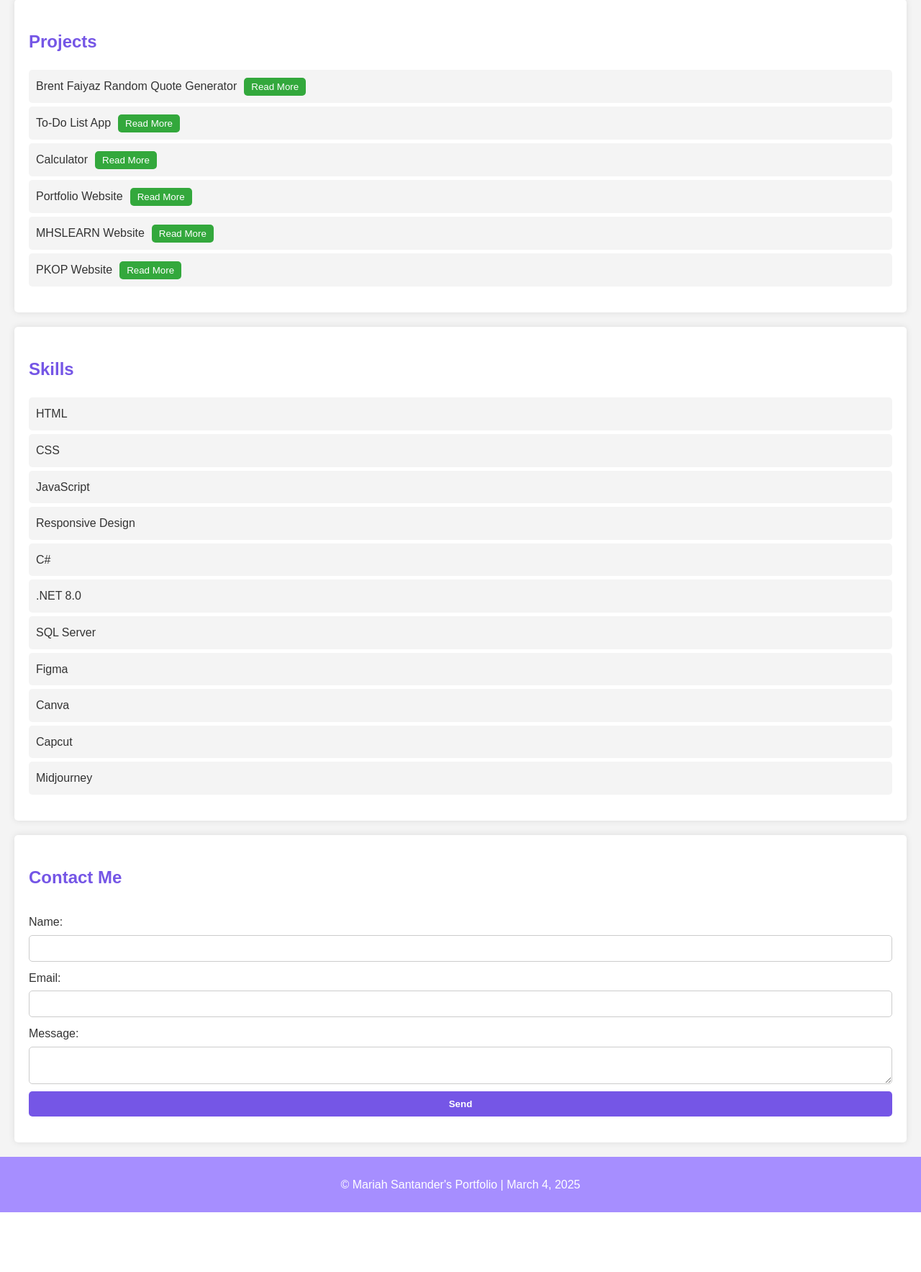
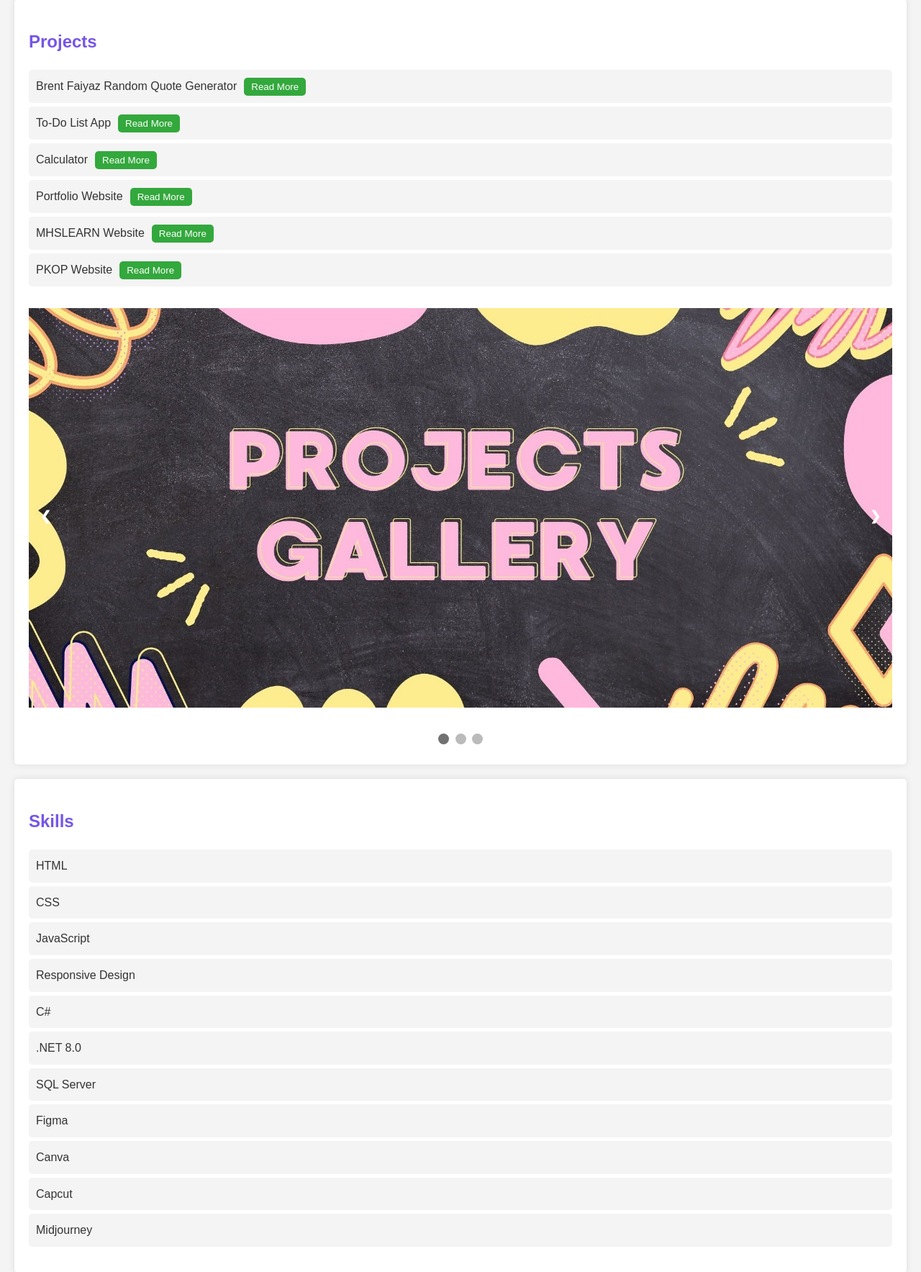
Before and after one commit to SunThunderz/Portfolio, a PHP site: page / in a window 1280 px wide. Shown: the part 622-2389 px from the top of the page at 72% size. Before the commit the page ends 2306 px from the top, so only its background shows below. Run offline with PHP 8.4, Linux system fonts and the light colour scheme.

Commit message:
Added Project Gallery

```diff
--- a/index.html
+++ b/index.html
@@ -29,14 +29,47 @@
 <section id="projects">
     <h2><strong>Projects</strong></h2>
     <ul id="projectList">
-
+        <!-- Add your project items here -->
     </ul>
+    <div class="slideshow-container">
+        <div class="mySlides fade">
+            <img src="images/project.jpg" style="width:100%">
+        </div>
+        <div class="mySlides fade">
+            <img src="images/project1.jpg" style="width:100%">
+        </div>
+        <div class="mySlides fade">
+            <img src="images/project2.jpg" style="width:100%">
+        </div>
+        <div class="mySlides fade">
+            <img src="images/project3.jpg" style="width:100%">
+        </div>
+        <div class="mySlides fade">
+            <img src="images/project4.png" style="width:100%">
+        </div>
+        <div class="mySlides fade">
+            <img src="images/project5.png" style="width:100%">
+        </div>
+        <div class="mySlides fade">
+            <img src="images/project6.png" style="width:100%">
+        </div>
+        <div class="mySlides fade">
+            <img src="images/project7.jpg" style="width:100%">
+        </div>
+        <a class="prev" onclick="plusSlides(-1)">&#10094;</a>
+        <a class="next" onclick="plusSlides(1)">&#10095;</a>
+    </div>
+    <br>
+    <div style="text-align:center">
+        <span class="dot" onclick="currentSlide(1)"></span>
+        <span class="dot" onclick="currentSlide(2)"></span>
+        <span class="dot" onclick="currentSlide(3)"></span>
+    </div>
 </section>
 
 <section id="skills">
     <h2><strong>Skills</strong></h2>
     <ul id="skillList">
-
     </ul>
 </section>
 
--- a/styles.css
+++ b/styles.css
@@ -66,6 +66,80 @@ ul li {
     margin: 5px 0;
     padding: 10px;
     border-radius: 5px;
+}
+
+/* Slideshow container */
+.slideshow-container {
+    position: relative;
+    max-width: 1920px;
+    margin: auto;
+    margin-top: 30px;
+}
+
+/* Hide the images by default */
+.mySlides {
+    display: none;
+}
+
+/* Next & previous buttons */
+.prev, .next {
+    cursor: pointer;
+    position: absolute;
+    top: 50%;
+    width: auto;
+    padding: 16px;
+    margin-top: -22px;
+    color: white;
+    font-weight: bold;
+    font-size: 18px;
+    transition: 0.6s ease;
+    border-radius: 0 3px 3px 0;
+    user-select: none;
+}
+
+/* Position the "next button" to the right */
+.next {
+    right: 0;
+    border-radius: 3px 0 0 3px;
+}
+
+/* On hover, add a black background color with a little bit see-through */
+.prev:hover, .next:hover {
+    background-color: rgba(0,0,0,0.8);
+}
+
+/* The dots/bullets/indicators */
+.dot {
+    cursor: pointer;
+    height: 15px;
+    width: 15px;
+    margin: 0 2px;
+    background-color: #bbb;
+    border-radius: 50%;
+    display: inline-block;
+    transition: background-color 0.6s ease;
+}
+
+.active, .dot:hover {
+    background-color: #717171;
+}
+
+/* Fading animation */
+.fade {
+    -webkit-animation-name: fade;
+    -webkit-animation-duration: 1.5s;
+    animation-name: fade;
+    animation-duration: 1.5s;
+}
+
+@-webkit-keyframes fade {
+    from {opacity: .4}
+    to {opacity: 1}
+}
+
+@keyframes fade {
+    from {opacity: .4}
+    to {opacity: 1}
 }
 
 form {
```
Also changed, not shown: script.js (+46 -0 lines), images/project.jpg (added), images/project1.jpg (added), images/project2.jpg (added), images/project3.jpg (added), images/project4.png (added), images/project5.png (added), images/project6.png (added), images/project7.jpg (added).
